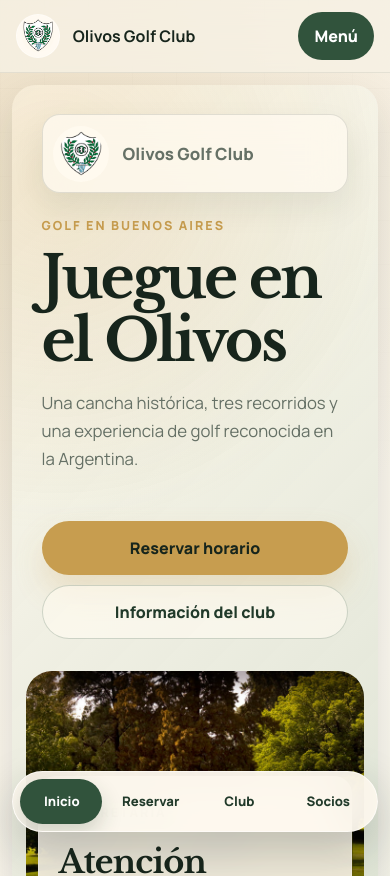
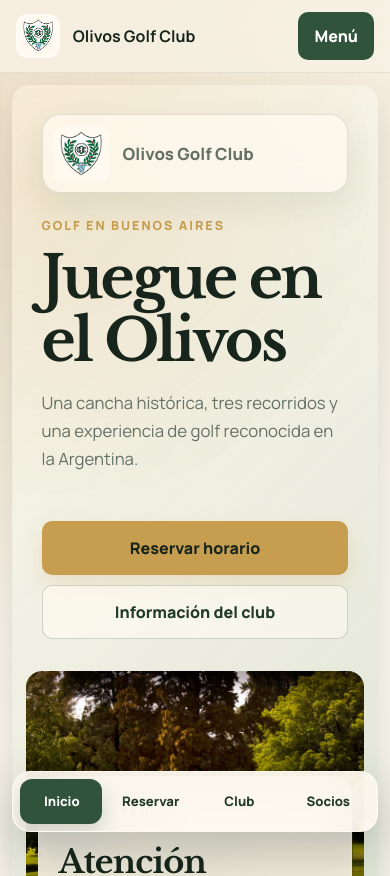
Before and after one commit to benjamessi/Ogc.prueba, a React (Vite) app in the folder juegue-olivos-react/: page /#/ in a window 390 px wide. Shown: the top 876 px of the page. Built offline with nearby package versions, Linux system fonts and the light colour scheme.

Commit message:
Make site styling more formal

```diff
--- a/juegue-olivos-react/src/styles.css
+++ b/juegue-olivos-react/src/styles.css
@@ -66,7 +66,7 @@
   padding: 0.75rem 1rem;
   background: var(--ink);
   color: white;
-  border-radius: 999px;
+  border-radius: 10px;
 }
 
 .skip-link:focus {
@@ -117,7 +117,7 @@
   width: 3.15rem;
   height: 3.15rem;
   border: 1px solid rgba(255, 255, 255, 0.5);
-  border-radius: 50%;
+  border-radius: 12px;
   background: rgba(255, 250, 240, 0.92);
   box-shadow: inset 0 0 0 5px rgba(255, 255, 255, 0.1);
 }
@@ -158,7 +158,7 @@
   display: inline-flex;
   padding: 0.75rem 0.95rem;
   border: 0;
-  border-radius: 999px;
+  border-radius: 10px;
   color: var(--moss-dark);
   background: transparent;
   font-weight: 800;
@@ -179,14 +179,14 @@
 .menu .nav-cta {
   color: white;
   background: var(--moss);
-  box-shadow: 0 10px 24px rgba(33, 58, 42, 0.18);
+  box-shadow: 0 8px 18px rgba(33, 58, 42, 0.16);
 }
 
 .menu .nav-cta:hover,
 .menu .nav-cta:focus-visible {
   color: white;
   background: var(--moss-dark);
-  box-shadow: 0 16px 34px rgba(33, 58, 42, 0.24);
+  box-shadow: 0 12px 26px rgba(33, 58, 42, 0.22);
 }
 
 .menu a.is-active {
@@ -201,7 +201,7 @@
 .menu-button {
   display: none;
   border: 0;
-  border-radius: 999px;
+  border-radius: 10px;
   padding: 0.8rem 1rem;
   color: white;
   background: var(--moss);
@@ -217,7 +217,7 @@
   min-height: 700px;
   margin: clamp(1rem, 4vw, 3rem) auto;
   padding: clamp(1rem, 2vw, 1.6rem);
-  border-radius: 30px;
+  border-radius: 24px;
   overflow: hidden;
   box-shadow: var(--shadow);
   background: var(--moss-dark);
@@ -312,11 +312,11 @@
   min-height: 3.15rem;
   padding: 0.95rem 1.25rem;
   border: 0;
-  border-radius: 999px;
+  border-radius: 10px;
   font-weight: 900;
   text-decoration: none;
   cursor: pointer;
-  transition: transform 220ms ease, box-shadow 220ms ease, background 220ms ease, border-color 220ms ease;
+  transition: transform 180ms ease, box-shadow 180ms ease, background 180ms ease, border-color 180ms ease;
 }
 
 .button::after {
@@ -332,7 +332,7 @@
 
 .button:hover,
 .button:focus-visible {
-  transform: translateY(-3px) scale(1.015);
+  transform: translateY(-1px);
 }
 
 .button:hover::after,
@@ -343,7 +343,7 @@
 .button.primary {
   color: var(--ink);
   background: var(--gold);
-  box-shadow: 0 16px 30px rgba(199, 157, 79, 0.22);
+  box-shadow: 0 10px 22px rgba(199, 157, 79, 0.2);
 }
 
 .button.secondary {
@@ -369,7 +369,7 @@
   border: 1px solid rgba(255, 255, 255, 0.5);
   border-radius: var(--radius-lg);
   background: rgba(255, 250, 240, 0.88);
-  box-shadow: 0 16px 38px rgba(18, 31, 22, 0.1);
+  box-shadow: 0 12px 30px rgba(18, 31, 22, 0.09);
   backdrop-filter: blur(20px);
 }
 
@@ -387,7 +387,7 @@
   display: inline-flex;
   margin-bottom: 1rem;
   padding: 0.45rem 0.7rem;
-  border-radius: 999px;
+  border-radius: 8px;
   color: var(--moss-dark);
   background: var(--sage);
 }
@@ -413,7 +413,7 @@
   margin: clamp(1rem, 4vw, 3rem) auto clamp(2.5rem, 6vw, 4.5rem);
   padding: clamp(1.5rem, 4vw, 3rem);
   border: 1px solid rgba(255, 255, 255, 0.5);
-  border-radius: 28px;
+  border-radius: 22px;
   background:
     linear-gradient(135deg, rgba(255, 250, 240, 0.9), rgba(215, 223, 207, 0.78)),
     radial-gradient(circle at 100% 0%, rgba(199, 157, 79, 0.22), transparent 24rem);
@@ -449,7 +449,7 @@
   max-width: 1180px;
   margin: clamp(1rem, 4vw, 3rem) auto clamp(2.5rem, 7vw, 6rem);
   padding: clamp(1rem, 3vw, 2rem);
-  border-radius: 28px;
+  border-radius: 22px;
   overflow: visible;
   box-shadow: var(--shadow);
   background:
@@ -480,7 +480,7 @@
   width: 4rem;
   height: 4rem;
   object-fit: contain;
-  border-radius: 50%;
+  border-radius: 10px;
   background: rgba(255, 250, 240, 0.95);
   padding: 0.35rem;
 }
@@ -581,14 +581,14 @@
   border-radius: 16px;
   color: var(--ink);
   background: rgba(255, 250, 240, 0.78);
-  box-shadow: 0 12px 28px rgba(20, 34, 24, 0.07);
+  box-shadow: 0 10px 22px rgba(20, 34, 24, 0.06);
   text-decoration: none;
   transition: transform 220ms ease, background 220ms ease, border-color 220ms ease;
 }
 
 .home-action-card:hover,
 .home-action-card:focus-visible {
-  transform: translateY(-4px);
+  transform: translateY(-2px);
   border-color: rgba(199, 157, 79, 0.7);
   background: rgba(255, 250, 240, 0.94);
 }
@@ -620,7 +620,7 @@
   overflow: hidden;
   color: var(--ink);
   background: rgba(255, 250, 240, 0.78);
-  box-shadow: 0 18px 46px rgba(20, 34, 24, 0.07);
+  box-shadow: 0 14px 34px rgba(20, 34, 24, 0.07);
   text-decoration: none;
   transition: transform 220ms ease, box-shadow 220ms ease, border-color 220ms ease;
 }
@@ -636,9 +636,9 @@
 
 .category-card:hover,
 .category-card:focus-visible {
-  transform: translateY(-6px);
+  transform: translateY(-2px);
   border-color: rgba(49, 83, 60, 0.28);
-  box-shadow: 0 28px 62px rgba(20, 34, 24, 0.13);
+  box-shadow: 0 18px 42px rgba(20, 34, 24, 0.11);
 }
 
 .category-card:hover::before,
@@ -683,7 +683,7 @@
   gap: clamp(1.5rem, 5vw, 4rem);
   padding: clamp(1.35rem, 4vw, 3rem);
   border: 1px solid rgba(255, 255, 255, 0.56);
-  border-radius: 24px;
+  border-radius: 18px;
   background:
     linear-gradient(135deg, rgba(255, 250, 240, 0.92), rgba(247, 241, 228, 0.84)),
     radial-gradient(circle at 0% 100%, rgba(49, 83, 60, 0.12), transparent 24rem);
@@ -718,7 +718,7 @@
   gap: clamp(1rem, 4vw, 2rem);
   padding: clamp(1rem, 3vw, 1.5rem);
   border: 1px solid rgba(255, 255, 255, 0.56);
-  border-radius: 24px;
+  border-radius: 18px;
   background: rgba(255, 250, 240, 0.88);
   box-shadow: var(--shadow);
 }
@@ -746,7 +746,7 @@
   width: 100%;
   min-height: 390px;
   border: 0;
-  border-radius: 26px;
+  border-radius: 16px;
   background: var(--sage);
 }
 
@@ -796,15 +796,15 @@
 .policy-card {
   min-height: 230px;
   padding: 1.35rem;
-  box-shadow: 0 18px 46px rgba(20, 34, 24, 0.07);
-  transition: transform 220ms ease, box-shadow 220ms ease, border-color 220ms ease;
+  box-shadow: 0 14px 34px rgba(20, 34, 24, 0.07);
+  transition: transform 180ms ease, box-shadow 180ms ease, border-color 180ms ease;
 }
 
 .info-card:hover,
 .policy-card:hover {
-  transform: translateY(-5px);
+  transform: translateY(-2px);
   border-color: rgba(49, 83, 60, 0.28);
-  box-shadow: 0 24px 58px rgba(20, 34, 24, 0.12);
+  box-shadow: 0 18px 42px rgba(20, 34, 24, 0.11);
 }
 
 .info-card span,
@@ -814,7 +814,7 @@
   width: 2.8rem;
   height: 2.8rem;
   margin-bottom: 1.2rem;
-  border-radius: 50%;
+  border-radius: 10px;
   color: white;
   background: var(--moss);
   font-weight: 900;
@@ -824,7 +824,7 @@
   width: auto;
   min-width: 2.8rem;
   padding: 0 0.9rem;
-  border-radius: 999px;
+  border-radius: 8px;
   color: var(--moss-dark);
   background: var(--sage);
 }
@@ -886,7 +886,7 @@
   gap: clamp(1.2rem, 4vw, 3rem);
   padding: clamp(1.25rem, 4vw, 2.5rem);
   border: 1px solid rgba(255, 255, 255, 0.5);
-  border-radius: 26px;
+  border-radius: 20px;
   background:
     linear-gradient(90deg, rgba(16, 30, 21, 0.86), rgba(16, 30, 21, 0.42) 46%, rgba(255, 250, 240, 0.9) 74%),
     var(--reservation-image) center / cover;
@@ -923,7 +923,7 @@
   gap: 0.35rem;
   padding: 1rem;
   border: 1px solid rgba(255, 255, 255, 0.26);
-  border-radius: 22px;
+  border-radius: 14px;
   background: rgba(16, 30, 21, 0.48);
   backdrop-filter: blur(12px);
 }
@@ -946,7 +946,7 @@
   z-index: 1;
   padding: 1rem;
   border: 1px solid var(--line);
-  border-radius: 28px;
+  border-radius: 18px;
   background: rgba(255, 250, 240, 0.72);
 }
 
@@ -970,7 +970,7 @@
   margin-top: 0.45rem;
   padding: 0.8rem 0.95rem;
   border: 1px solid var(--line);
-  border-radius: 16px;
+  border-radius: 10px;
   color: var(--ink);
   background: white;
 }
@@ -1003,17 +1003,17 @@
   gap: 0.3rem;
   padding: 1rem 1rem 1rem 3.1rem;
   border: 1px solid var(--line);
-  border-radius: 22px;
+  border-radius: 12px;
   background: rgba(255, 255, 255, 0.55);
   cursor: pointer;
-  transition: transform 220ms ease, border-color 220ms ease, box-shadow 220ms ease, background 220ms ease;
+  transition: transform 180ms ease, border-color 180ms ease, box-shadow 180ms ease, background 180ms ease;
 }
 
 .course-card:hover,
 .course-card:focus-within {
-  transform: translateX(4px);
+  transform: translateX(2px);
   border-color: rgba(49, 83, 60, 0.35);
-  box-shadow: 0 18px 38px rgba(20, 34, 24, 0.1);
+  box-shadow: 0 12px 28px rgba(20, 34, 24, 0.09);
 }
 
 .course-card input {
@@ -1043,7 +1043,7 @@
 .course-card.is-selected {
   border-color: rgba(199, 157, 79, 0.78);
   background: rgba(244, 223, 182, 0.48);
-  box-shadow: 0 20px 44px rgba(199, 157, 79, 0.18);
+  box-shadow: 0 14px 32px rgba(199, 157, 79, 0.16);
 }
 
 .gallery-strip {
@@ -1052,7 +1052,7 @@
   gap: 1rem;
   align-items: stretch;
   padding: clamp(1rem, 4vw, 3rem);
-  border-radius: 26px;
+  border-radius: 20px;
   background: var(--moss-dark);
   color: white;
   box-shadow: var(--shadow);
@@ -1079,7 +1079,7 @@
 .gallery figure {
   min-height: 250px;
   margin: 0;
-  border-radius: 26px;
+  border-radius: 16px;
   overflow: hidden;
   background: var(--sage);
 }
@@ -1114,7 +1114,7 @@
 .demo-credentials span {
   padding: 0.55rem 0.75rem;
   border: 1px solid var(--line);
-  border-radius: 999px;
+  border-radius: 8px;
   background: rgba(255, 255, 255, 0.44);
   font-size: 0.9rem;
 }
@@ -1137,7 +1137,7 @@
   min-height: 3.2rem;
   padding: 0.8rem 0.95rem;
   border: 1px solid var(--line);
-  border-radius: 16px;
+  border-radius: 10px;
   color: var(--ink);
   background: white;
 }
@@ -1167,7 +1167,7 @@
 .member-card {
   padding: 1rem;
   border: 1px solid var(--line);
-  border-radius: 20px;
+  border-radius: 12px;
   background: rgba(255, 255, 255, 0.5);
 }
 
@@ -1223,7 +1223,7 @@
   width: 2.8rem;
   height: 2.8rem;
   object-fit: contain;
-  border-radius: 50%;
+  border-radius: 8px;
   background: rgba(255, 250, 240, 0.92);
   padding: 0.28rem;
 }
@@ -1274,7 +1274,7 @@
     width: min(24rem, calc(100vw - 1.5rem));
     padding: 0.7rem;
     border: 1px solid var(--line);
-    border-radius: 26px;
+    border-radius: 16px;
     background: rgba(255, 250, 240, 0.96);
     box-shadow: var(--shadow);
     backdrop-filter: blur(18px);
@@ -1311,14 +1311,14 @@
     width: calc(100% - 1.5rem);
     min-height: auto;
     margin: 0.75rem auto 2.25rem;
-    border-radius: 30px;
+    border-radius: 22px;
   }
 
   .home-screen {
     width: calc(100% - 1.5rem);
     margin: 0.75rem auto 2.25rem;
     padding: 0.85rem;
-    border-radius: 30px;
+    border-radius: 22px;
   }
 
   .home-main-copy {
@@ -1331,7 +1331,7 @@
 
   .home-photo-panel {
     min-height: 440px;
-    border-radius: 26px;
+    border-radius: 16px;
   }
 
   .home-access-section {
@@ -1362,14 +1362,14 @@
 
   .booking-card {
     margin: 0.75rem;
-    border-radius: 24px;
+    border-radius: 16px;
   }
 
   .page-hero {
     width: calc(100% - 1.5rem);
     margin: 0.75rem auto 2.25rem;
     padding: 1.35rem;
-    border-radius: 28px;
+    border-radius: 20px;
   }
 
   .page-hero h1 {
@@ -1419,13 +1419,13 @@
   .info-card,
   .policy-card {
     min-height: auto;
-    border-radius: 22px;
+    border-radius: 14px;
   }
 
   .reservation-shell,
   .member-panel,
   .gallery-strip {
-    border-radius: 28px;
+    border-radius: 20px;
   }
 
   .reservation-shell {
@@ -1442,7 +1442,7 @@
   .login-card,
   .member-dashboard,
   .contact-card {
-    border-radius: 22px;
+    border-radius: 14px;
   }
 
   .course-card {
@@ -1467,7 +1467,7 @@
     gap: var(--quick-gap);
     padding: var(--quick-padding);
     border: 1px solid rgba(255, 255, 255, 0.55);
-    border-radius: 999px;
+    border-radius: 18px;
     background: rgba(255, 250, 240, 0.92);
     box-shadow: 0 18px 48px rgba(20, 34, 24, 0.22);
     backdrop-filter: blur(18px);
@@ -1482,7 +1482,7 @@
       var(--quick-padding) + (var(--active-index) * ((100% - (var(--quick-padding) * 2)) / 4))
     );
     width: calc((100% - (var(--quick-padding) * 2)) / 4 - var(--quick-gap));
-    border-radius: 999px;
+    border-radius: 12px;
     background: var(--moss);
     box-shadow: 0 10px 22px rgba(33, 58, 42, 0.2);
     transform-origin: center;
@@ -1504,7 +1504,7 @@
     align-items: center;
     justify-content: center;
     min-height: 2.8rem;
-    border-radius: 999px;
+    border-radius: 10px;
     color: var(--moss-dark);
     font-size: 0.82rem;
     font-weight: 900;
@@ -1544,11 +1544,11 @@
   }
 
   .hero {
-    border-radius: 24px;
+    border-radius: 18px;
   }
 
   .home-screen {
-    border-radius: 24px;
+    border-radius: 18px;
   }
 
   .home-logo-card {
@@ -1608,7 +1608,7 @@
 
   .map-frame {
     min-height: 280px;
-    border-radius: 20px;
+    border-radius: 14px;
   }
 
   .category-card {
@@ -1647,17 +1647,6 @@
 
   .mobile-quick-actions a {
     font-size: 0.76rem;
-  }
-}
-
-@keyframes button-breathe {
-  0%,
-  100% {
-    box-shadow: 0 16px 30px rgba(199, 157, 79, 0.22);
-  }
-
-  50% {
-    box-shadow: 0 18px 42px rgba(199, 157, 79, 0.34);
   }
 }
 
```
